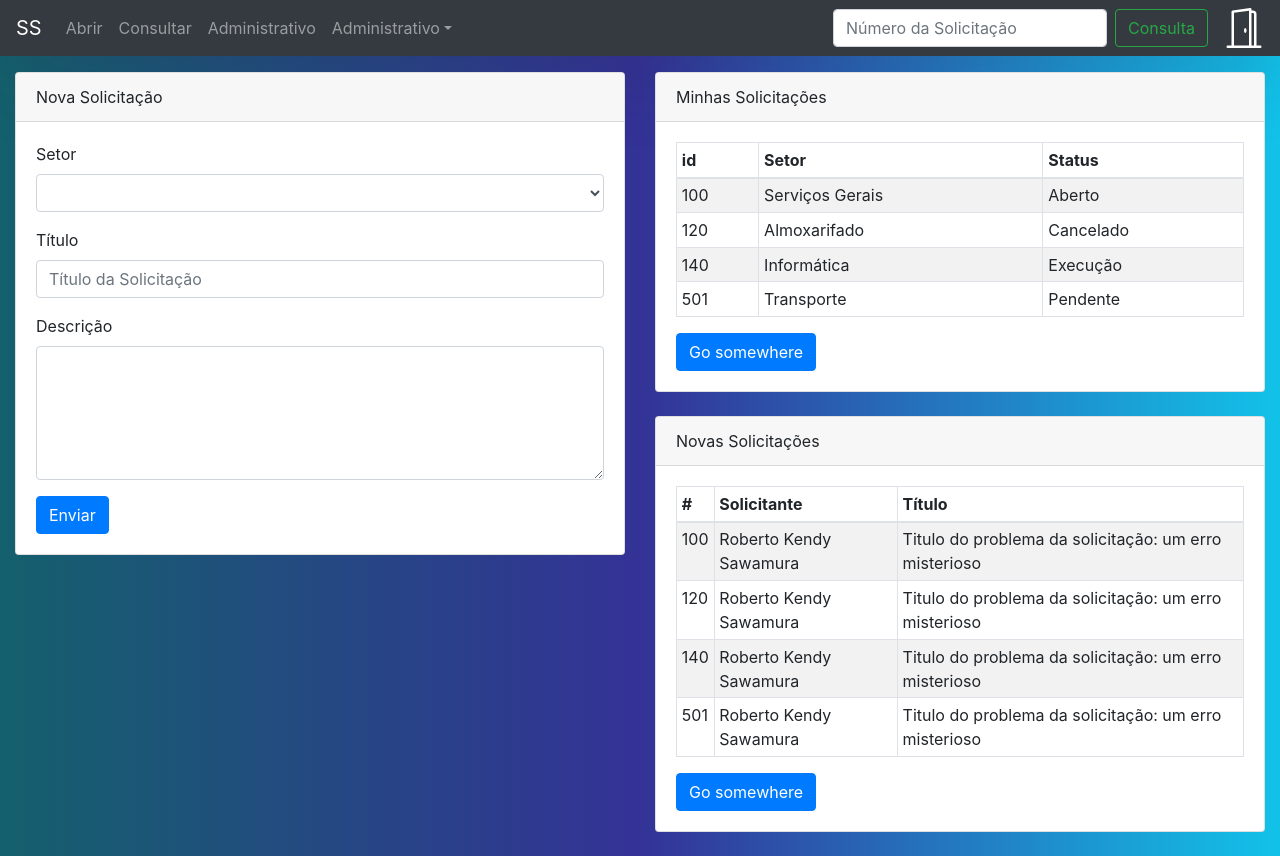
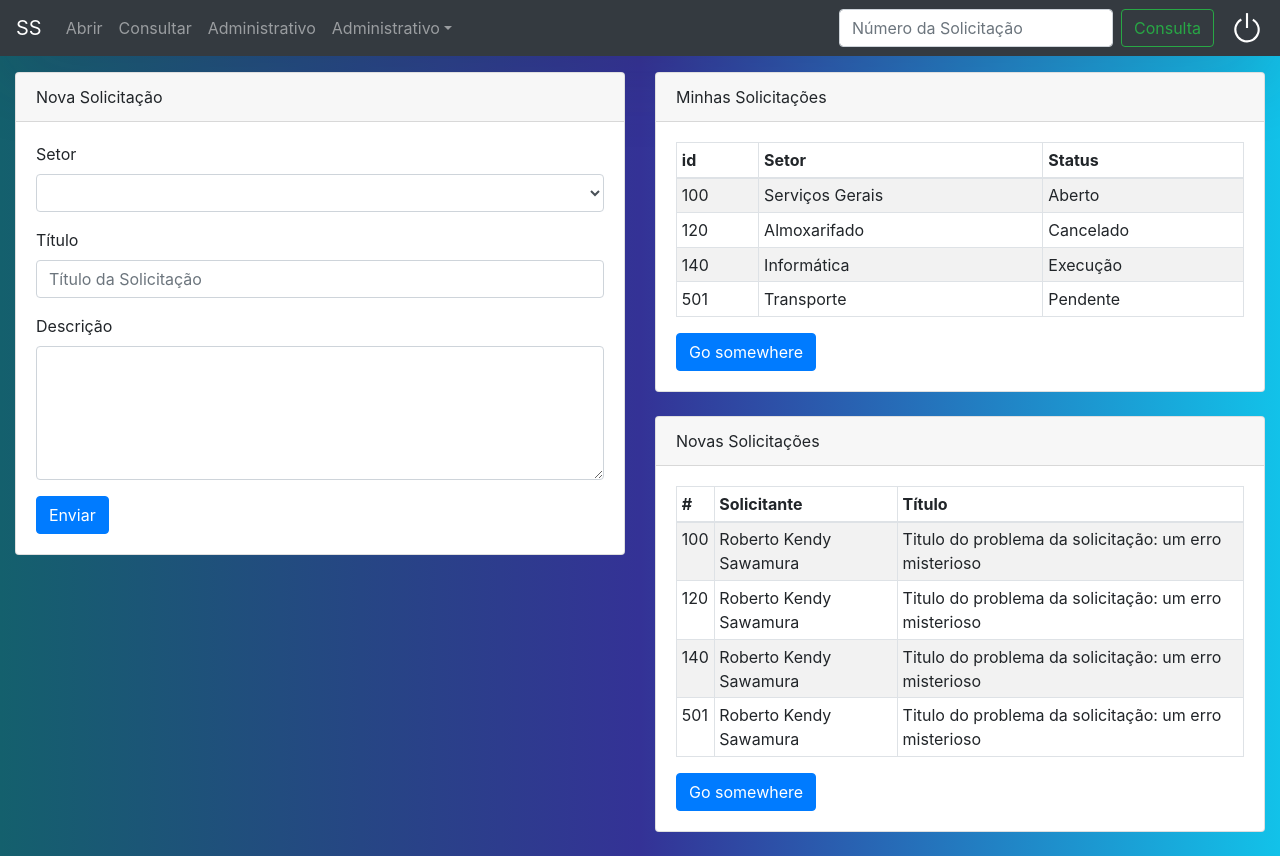
Before and after one commit to rkendy/ss-react, a React (Create React App) app: page / in a window 1280 px wide. Built offline with nearby package versions, Linux system fonts and the light colour scheme.

Commit message:
Alterar icone de logout

```diff
--- a/src/components/MenuMain.js
+++ b/src/components/MenuMain.js
@@ -10,7 +10,7 @@ import {
   Tooltip,
 } from "react-bootstrap";
 
-import { DoorOpen } from "react-bootstrap-icons";
+import { Power } from "react-bootstrap-icons";
 
 export default function MenuMain() {
   return (
@@ -50,7 +50,7 @@ export default function MenuMain() {
             placement="bottom"
             overlay={<Tooltip>Sair do Sistema</Tooltip>}
           >
-            <DoorOpen size={40} color="white" className="ml-3" />
+            <Power size={34} color="white" className="ml-3" />
           </OverlayTrigger>
         </a>
       </Navbar>
```
